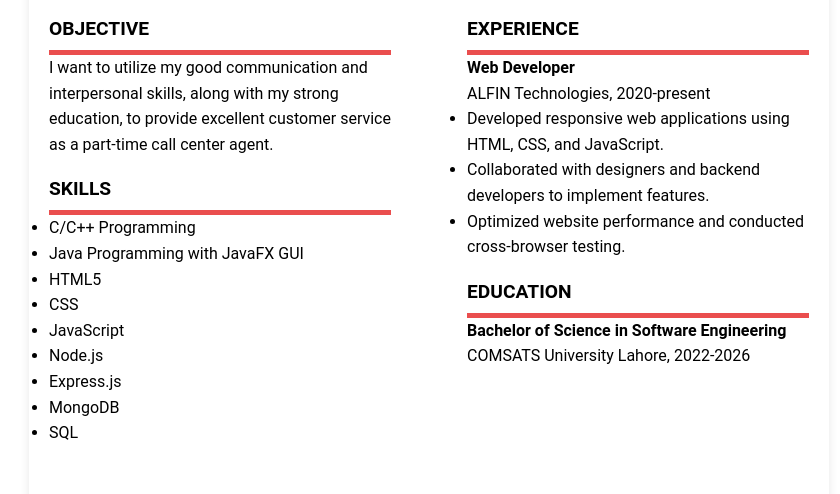
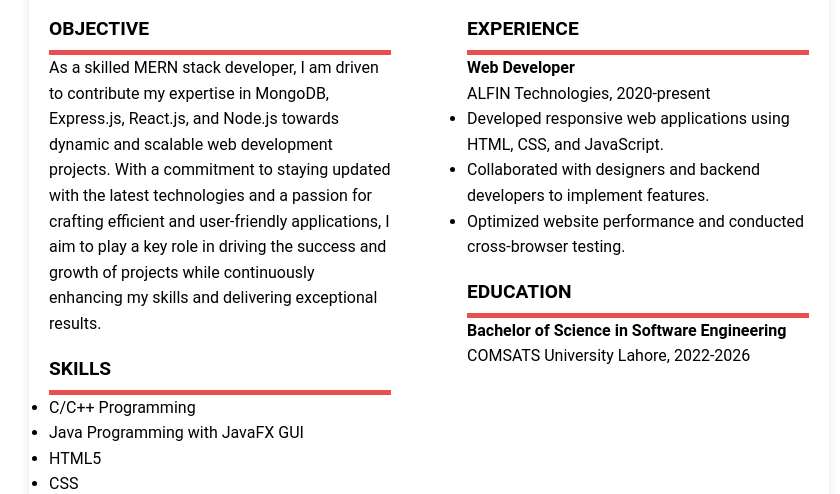
Before and after one commit to junaidrao47/My-CV, a plain HTML site: page index.html in a window 1280 px wide. Shown: the part 170-664 px from the top of the page, without its empty margins (211-1051 px from the left). Drawn offline with Linux system fonts and the light colour scheme.

Commit message:
Update index.html

```diff
--- a/index.html
+++ b/index.html
@@ -27,7 +27,7 @@
                     <div class="line"></div>
                     <div class="content">
                         <p>
-                            I want to utilize my good communication and interpersonal skills, along with my strong education, to provide excellent customer service as a part-time call center agent.
+                             As a skilled MERN stack developer, I am driven to contribute my expertise in MongoDB, Express.js, React.js, and Node.js towards dynamic and scalable web development projects. With a commitment to staying updated with the latest technologies and a passion for crafting efficient and user-friendly applications, I aim to play a key role in driving the success and growth of projects while continuously enhancing my skills and delivering exceptional results.
                         </p>
                     </div>
                 </div>
```
